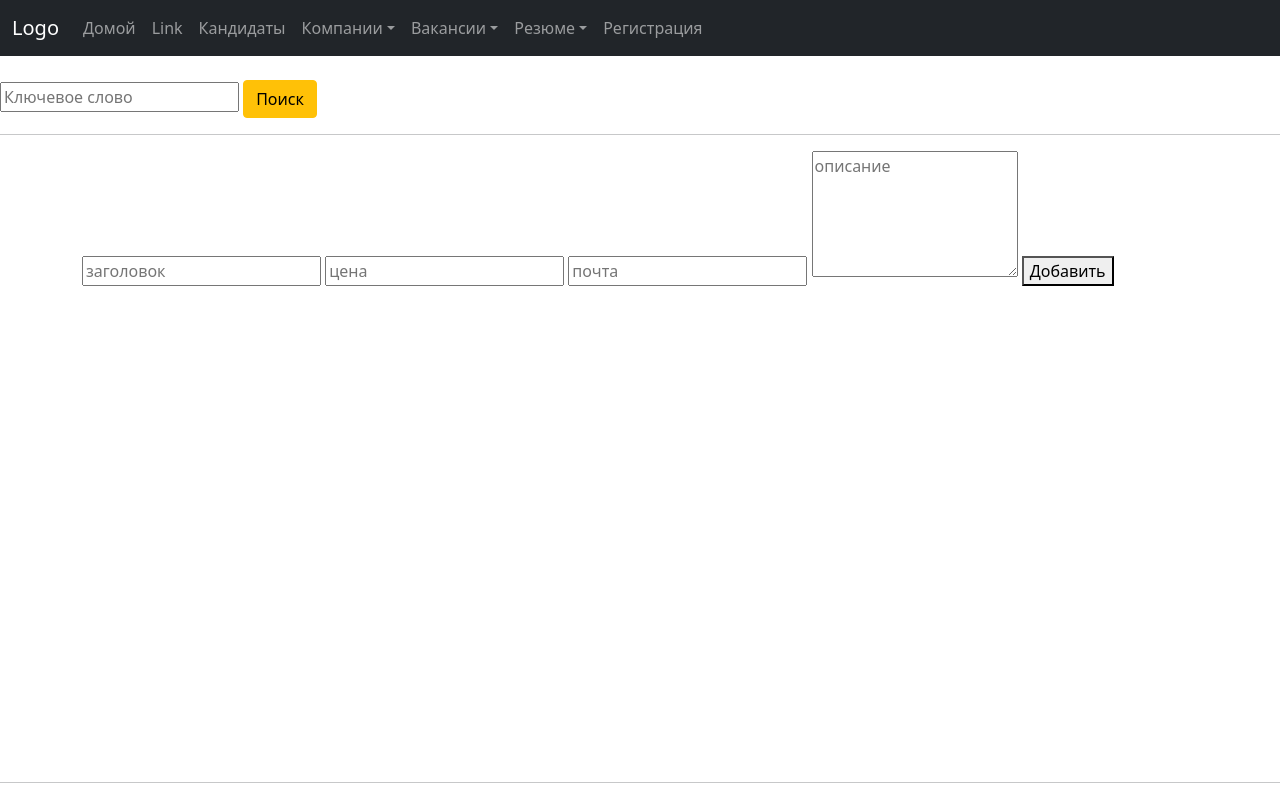
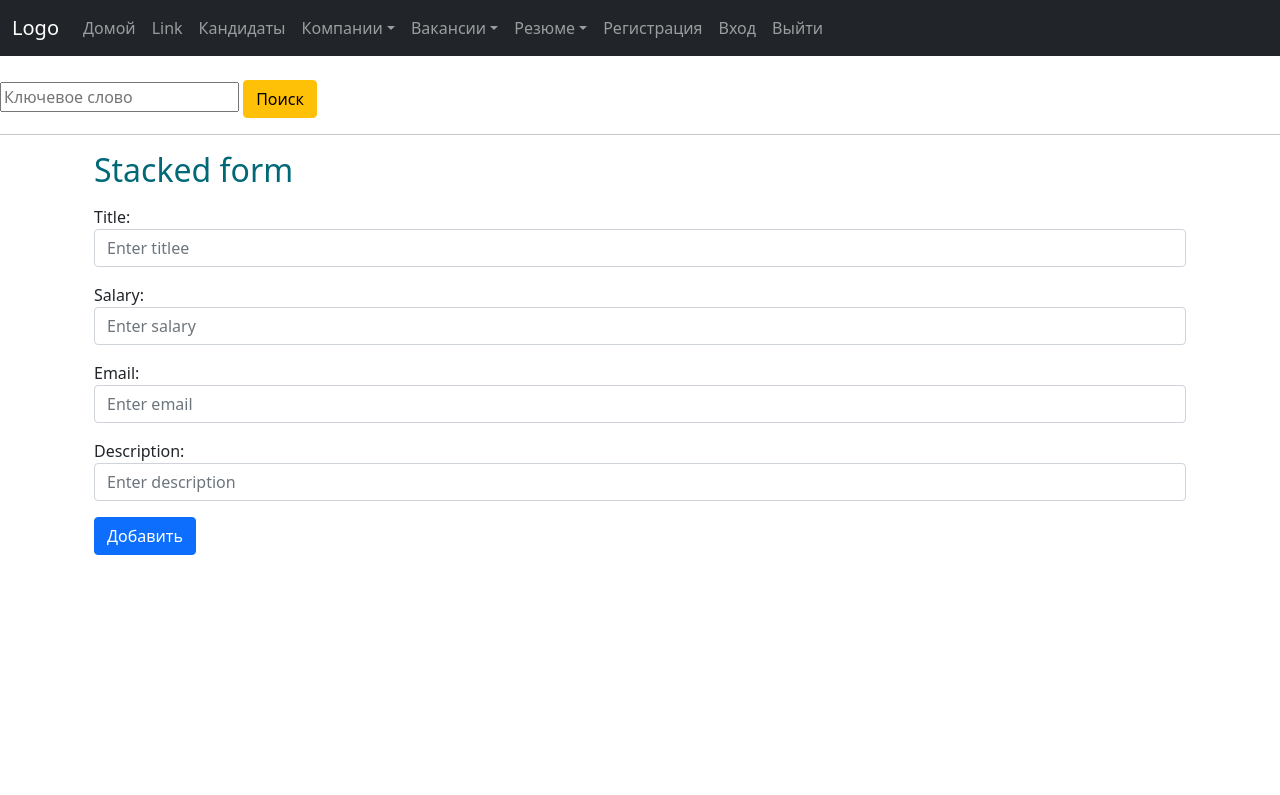
Before and after one commit to NurislamBejsebaev/hundnuter, a Django app: page /vacancies-add/ in a window 1280 px wide. Shown: the top 795 px of the page. Run offline with Django 4.2, Linux system fonts and the light colour scheme; some libraries are stand-ins or nearby versions.

Commit message:
'added_login_and_logout_and_bootstrap_forms'

```diff
--- a/core/templates/base.html
+++ b/core/templates/base.html
@@ -28,7 +28,7 @@
         <div class="collapse navbar-collapse" id="collapsibleNavbar">
           <ul class="navbar-nav">
             <li class="nav-item">
-              <a class="nav-link" href="/">Домой</a>
+              <a class="nav-link" href="{% url 'home' %}">Домой</a>
             </li>
             <li class="nav-item">
               <a class="nav-link" href="#">Link</a>
@@ -65,14 +65,21 @@
                    <li><a class="dropdown-item" href="{% url 'add-resume' %}">Добавить Резюме</a></li>
                    <li><a class="dropdown-item" href="/add-resume-df">Добавить Резюме через (джаного форму)</a></li>
                   {% else %}
-                   <li><a class="dropdown-item" href="{% url 'reg' %}">Регистрация</a></li>
+                  <li class="nav-item">
+                    <a class="nav-link" href="{% url 'reg' %}">Регистрация</a>
+                  </li>
                   {% endif %}
               </ul>
             </li>
-            <li class="nav-item">
-                <a class="nav-link" href="{% url 'reg' %}">Регистрация</a>
-            </li>
-
+              <li class="nav-item">
+                    <a class="nav-link" href="{% url 'reg' %}">Регистрация</a>
+                  </li>
+              <li class="nav-item">
+                    <a class="nav-link" href="{% url 'sign-in' %}">Вход</a>
+              </li>
+              <li class="nav-item">
+                    <a class="nav-link" href="{% url 'sign-out' %}">Выйти</a>
+              </li>
           </ul>
         </div>
       </div>
--- a/core/templates/company/add.html
+++ b/core/templates/company/add.html
@@ -1,11 +1,12 @@
 {% extends 'base.html' %}
+{% load django_bootstrap5 %}
 
 {% block content  %}
 
     <form method="POST">
         {% csrf_token %}
-        {{ form.as_p }}
-        <button>Добавить</button>
+        {% bootstrap_form form %}
+        <button class="btn btn-primary">Добавить</button>
     </form>
 
 
--- a/core/templates/company/edit.html
+++ b/core/templates/company/edit.html
@@ -1,11 +1,12 @@
 {% extends 'base.html' %}
+{% load django_bootstrap5 %}
 
 {% block content  %}
 
     <form method="POST">
         {% csrf_token %}
-        {{ form.as_p }}
-        <button>Изменить</button>
+        {% bootstrap_form form %}
+        <button class="btn btn-danger">Изменить</button>
     </form>
 
 
--- a/core/templates/vacancy/vacan_add.html
+++ b/core/templates/vacancy/vacan_add.html
@@ -4,11 +4,33 @@
 
    <form method="POST">
        {% csrf_token %}
-      <input type="text" name="title" placeholder="заголовок">
-      <input type="number" name="salary" placeholder="цена">
-      <input type="email" name="email" placeholder="почта">
-      <textarea name="description" cols="20" rows="5" placeholder="описание"></textarea>
-      <button>Добавить</button>
+<!--      <input type="text" name="title" placeholder="заголовок">-->
+<!--      <input type="number" name="salary" placeholder="цена">-->
+<!--      <input type="email" name="email" placeholder="почта">-->
+<!--      <textarea name="description" cols="20" rows="5" placeholder="описание"></textarea>-->
+      <div class="container mt-3">
+  <h2>Stacked form</h2>
+  <form action="/action_page.php">
+    <div class="mb-3 mt-3">
+      <label for="titlee">Title:</label>
+      <input type="text" class="form-control" id="titlee" placeholder="Enter titlee" name="titlee">
+    </div>
+    <div class="mb-3">
+      <label for="salary">Salary:</label>
+      <input type="number" class="form-control" id="salary" placeholder="Enter salary" name="salary">
+    </div>
+         <div class="mb-3 mt-3">
+      <label for="email">Email:</label>
+      <input type="email" class="form-control" id="email" placeholder="Enter email" name="email">
+    </div>
+    <div class="mb-3">
+      <label for="description">Description:</label>
+      <input type="text" class="form-control" id="description" placeholder="Enter description" name="description">
+    </div>
+ <button class="btn btn-primary">Добавить</button>
+  </form>
+</div>
+
    </form>
 
 
--- a/core/templates/vacancy/vacancy_django_form.html
+++ b/core/templates/vacancy/vacancy_django_form.html
@@ -1,11 +1,13 @@
 {% extends 'base.html' %}
+{% load django_bootstrap5 %}
+
 
 {% block content  %}
 
     <form method="POST">
         {% csrf_token %}
-        {{ vacancy_form.as_p }}
-        <button>Добавить</button>
+        {% bootstrap_form vacancy_form %}
+        <button class="btn btn-primary">Добавить</button>
     </form>
 
 
--- a/core/templates/vacancy/vacancy_edit_form.html
+++ b/core/templates/vacancy/vacancy_edit_form.html
@@ -1,11 +1,11 @@
 {% extends 'base.html' %}
-
+{% load django_bootstrap5 %}
 
 {% block content %}
     <form method="POST">
         {% csrf_token %}
-        {{ vacancy_edit_form.as_p }}
-        <button>Изменить</button>
+        {% bootstrap_form vacancy_edit_form %}
+        <button class="btn btn-danger">Изменить</button>
     </form>
 
 
--- a/core/views.py
+++ b/core/views.py
@@ -1,6 +1,7 @@
 from django.shortcuts import render, HttpResponse, get_object_or_404, redirect
 from core.models import Vacancy, Company
 from django.contrib.auth.models import User
+from django.contrib.auth import authenticate, login, logout
 from .forms import VacancyForm, VacancyEditform, CompanyForm, CompanyEdit
 # Create your views here.
 
@@ -48,7 +49,6 @@ def company_info(request, id):
     return render(request, "company/info.html", context)
 
 
-
 def vacancy_detail(request, id):
     vacancy_object = get_object_or_404(Vacancy, id=id)
     candidates = vacancy_object.candidate.all()
@@ -64,6 +64,25 @@ def search(request):
     vacancy_list = Vacancy.objects.filter(title__contains=word)
     context = {'vacancies': vacancy_list}
     return render(request, 'vacancy/vacanies.html', context)
+
+
+def sign_in(request):
+    if request.POST == 'POST':
+        username =  request.POST['username']
+        password = request.POST['password']
+        user = authenticate(username=username, password=password)
+        if user:
+            login(request, user)
+            return redirect('home')
+        else:
+            HttpResponse('Неверный пароль или логин')
+
+    return render(request, 'auth/sign_in.html')
+
+
+def sign_out(request):
+    logout(request)
+    return redirect(sign_in)
 
 
 def reg_view(request):
@@ -89,7 +108,7 @@ def vacancy_add(request):
     elif request.method == "POST":
         new_vacan = Vacancy()
         # new_vacan.candidate = request.
-        new_vacan.title = request.POST['title']
+        new_vacan.title = request.POST['titlee']
         new_vacan.salary = int(request.POST['salary'])
         new_vacan.email = request.POST['email']
         new_vacan.description = request.POST['description']
@@ -110,7 +129,7 @@ def vacancy_add_via_django_form(request):
 def vacancy_edit(request, id):
     vacancy = Vacancy.objects.get(id=id)
     if request.method == "POST":
-        vacancy.title = request.POST['title']
+        vacancy.title = request.POST['titlee']
         vacancy.salary = int(request.POST['salary'])
         vacancy.email = request.POST['email']
         vacancy.description = request.POST['description']
--- a/hundhunter/settings.py
+++ b/hundhunter/settings.py
@@ -37,6 +37,9 @@ INSTALLED_APPS = [
     'django.contrib.sessions',
     'django.contrib.messages',
     'django.contrib.staticfiles',
+
+    "django_bootstrap5",
+
     'core',
     'worker',
 ]
--- a/hundhunter/urls.py
+++ b/hundhunter/urls.py
@@ -7,7 +7,7 @@ from django.conf.urls.static import static
 
 urlpatterns = [
     path('admin/', admin.site.urls),
-    path('', homepage),
+    path('', homepage, name='home'),
     path('about/', about),
     path('contacts/',  contacts),
     path('adress/', adress),
@@ -31,7 +31,9 @@ urlpatterns = [
     path('vacancies-add-df/', vacancy_add_via_django_form, name='vacancies-add-df'),
     path('vacancy-redactor/<int:id>/', vacancy_edit_via_django_form, name='vacancy-edit-df'),
     path('search/', search, name='search'),
-    path("registration/", reg_view, name='reg')
+    path("registration/", reg_view, name='reg'),
+    path("sign-in/", sign_in, name='sign-in'),
+    path("sign-out/", sign_out, name='sign-out'),
 ] + static(settings.STATIC_URL, document_root=settings.STATIC_ROOT)
 
 urlpatterns += static(settings.MEDIA_URL, document_root=settings.MEDIA_ROOT)
--- a/requirments.txt
+++ /dev/null
@@ -1,4 +0,0 @@
-asgiref==3.7.2
-Django==4.2.2
-sqlparse==0.4.4
-tzdata==2023.3
--- a/worker/templates/resumes/resume_add_django_form.html
+++ b/worker/templates/resumes/resume_add_django_form.html
@@ -1,11 +1,12 @@
 {% extends "base.html" %}
+{% load django_bootstrap5 %}
 
 {% block content %}
 
     <form method="POST">
         {% csrf_token %}
-        {{ resume_ad.as_p }}
-        <button>Добавить</button>
+        {% bootstrap_form resume_ad %}
+        <button class="btn btn-primary">Добавить</button>
     </form>
 
 
--- a/worker/templates/resumes/resume_edit_df.html
+++ b/worker/templates/resumes/resume_edit_df.html
@@ -1,11 +1,12 @@
 {% extends 'base.html' %}
+{% load django_bootstrap5 %}
 
 {% block content  %}
 
    <form method="POST">
        {% csrf_token %}
-      {{ form.as_p }}
-      <button>Изменить</button>
+       {% bootstrap_form form %}
+       <button class="btn btn-danger">Изменить</button>
    </form>
 
 
--- a/worker/views.py
+++ b/worker/views.py
@@ -36,8 +36,8 @@ def add_resume(request):
     elif request.method == "POST":
         new_rusume = Resume()
         new_rusume.worker = request.user.worker
-        new_rusume.title = request.POST['form-title']
-        new_rusume.text = request.POST['form-text']
+        new_rusume.title = request.POST['title']
+        new_rusume.text = request.POST['text']
         new_rusume.save()
         return HttpResponse('successfully added')
 
@@ -48,7 +48,7 @@ def resume_edit(request, id):
         resume.title = request.POST['title']
         resume.text = request.POST['text']
         resume.save()
-        return redirect(f'/vacancy/{resume.id}/')
+        return redirect(f'/resume-info/{resume.id}/')
     return render(request, 'resumes/resume_edit.html', {'resume': resume})
 
 
```
Also changed, not shown: core/templates/auth/sign_in.html (added, +35 -0 lines), core/templates/vacancy/vacan_edit.html (+27 -5 lines), requirements.txt (added, +23 -0 lines), worker/templates/resumes/resume_add.html (+17 -5 lines), worker/templates/resumes/resume_edit.html (+17 -5 lines), 1 other file.
